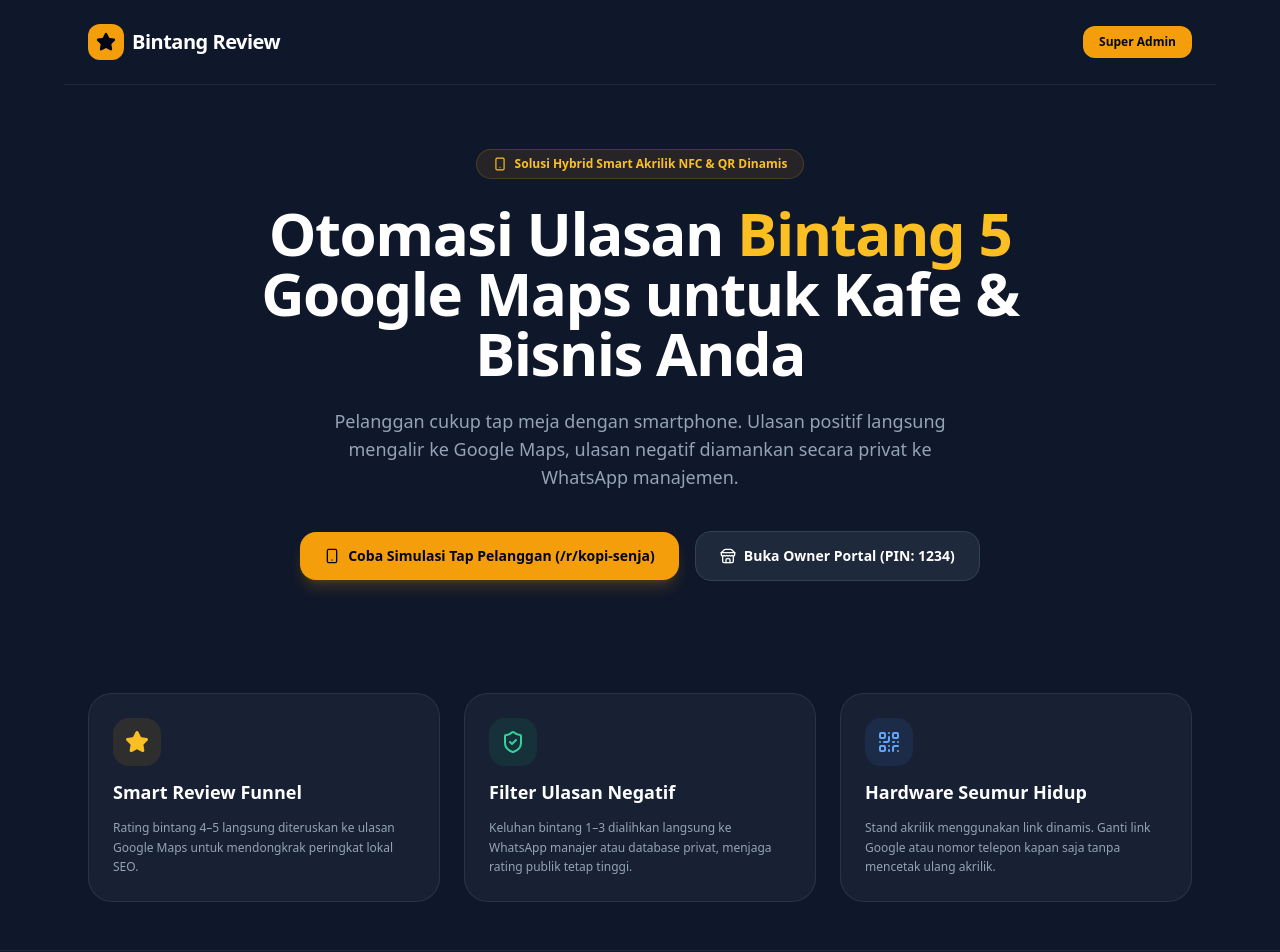
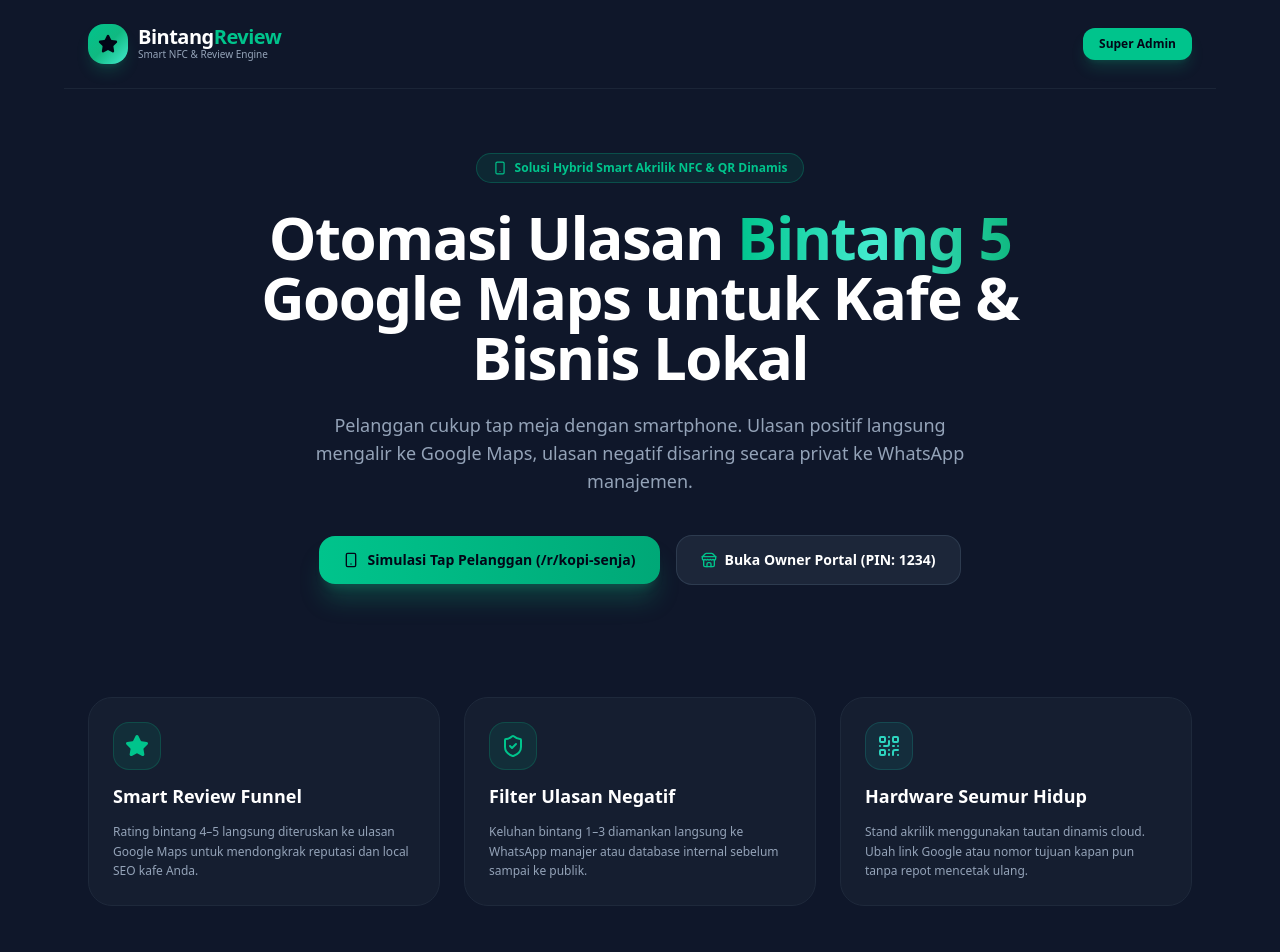
Before and after one commit to vicky5571/bintang-review, a Next.js app: page / in a window 1280 px wide. Shown: the top 952 px of the page. Built offline with nearby package versions, Linux system fonts and the light colour scheme.

Commit message:
style: apply Voney Money Manager signature emerald and teal color palette

```diff
--- a/src/app/globals.css
+++ b/src/app/globals.css
@@ -3,13 +3,25 @@
 @tailwind utilities;
 
 :root {
-  --background: #f8fafc;
-  --foreground: #0f172a;
+  --background: #ffffff;
+  --foreground: #171717;
+  --primary: #00c48c;
+  --primary-light: #44ebcf;
+  --primary-dark: #00a877;
+  --success: #00c48c;
+  --danger: #ef4444;
+  --warning: #f59e0b;
+  --muted: #6b7280;
+  --border: #e5e7eb;
+  --card: #ffffff;
+  --card-foreground: #171717;
 }
 
 body {
   color: var(--foreground);
   background: var(--background);
   font-family: system-ui, -apple-system, BlinkMacSystemFont, 'Segoe UI', Roboto, sans-serif;
+  -webkit-font-smoothing: antialiased;
+  -moz-osx-font-smoothing: grayscale;
   -webkit-tap-highlight-color: transparent;
 }
--- a/src/app/page.tsx
+++ b/src/app/page.tsx
@@ -1,22 +1,27 @@
 import Link from 'next/link';
-import { Star, Smartphone, ShieldCheck, QrCode, ArrowRight, BarChart3, Store } from 'lucide-react';
+import { Star, Smartphone, ShieldCheck, QrCode, ArrowRight, Store } from 'lucide-react';
 
 export default function HomePage() {
   return (
-    <main className="min-h-screen bg-slate-900 text-white flex flex-col justify-between">
+    <main className="min-h-screen bg-[#0f172a] text-white flex flex-col justify-between">
       {/* Navbar */}
-      <header className="px-6 py-6 border-b border-slate-800 flex items-center justify-between max-w-6xl mx-auto w-full">
-        <div className="flex items-center gap-2">
-          <div className="w-9 h-9 rounded-xl bg-amber-500 text-slate-950 flex items-center justify-center font-black">
-            <Star className="w-5 h-5 fill-slate-950" />
+      <header className="px-6 py-6 border-b border-slate-800/80 flex items-center justify-between max-w-6xl mx-auto w-full">
+        <div className="flex items-center gap-2.5">
+          <div className="w-10 h-10 rounded-2xl bg-gradient-to-br from-[#00c48c] via-[#10b981] to-[#44ebcf] text-slate-950 flex items-center justify-center font-black shadow-lg shadow-emerald-500/20">
+            <Star className="w-5 h-5 fill-slate-950 text-slate-950" />
           </div>
-          <span className="font-black text-xl tracking-tight">Bintang Review</span>
+          <div className="flex flex-col">
+            <span className="font-black text-xl tracking-tight leading-none text-white">
+              Bintang<span className="text-[#00c48c]">Review</span>
+            </span>
+            <span className="text-[10px] text-slate-400 font-medium">Smart NFC & Review Engine</span>
+          </div>
         </div>
 
         <nav className="flex items-center gap-3">
           <Link
             href="/admin"
-            className="px-4 py-2 rounded-xl text-xs font-bold bg-amber-500 hover:bg-amber-400 text-slate-950 transition"
+            className="px-4 py-2 rounded-xl text-xs font-bold bg-[#00c48c] hover:bg-[#00a877] text-slate-950 transition shadow-lg shadow-emerald-500/20"
           >
             Super Admin
           </Link>
@@ -25,16 +30,20 @@
 
       {/* Hero Section */}
       <div className="max-w-4xl mx-auto px-6 py-16 text-center space-y-6">
-        <div className="inline-flex items-center gap-2 px-4 py-1.5 rounded-full bg-amber-500/10 border border-amber-500/20 text-amber-400 text-xs font-semibold">
+        <div className="inline-flex items-center gap-2 px-4 py-1.5 rounded-full bg-[#00c48c]/10 border border-[#00c48c]/25 text-[#00c48c] text-xs font-semibold">
           <Smartphone className="w-3.5 h-3.5" /> Solusi Hybrid Smart Akrilik NFC & QR Dinamis
         </div>
 
         <h1 className="text-4xl sm:text-6xl font-black tracking-tight leading-tight">
-          Otomasi Ulasan <span className="text-amber-400">Bintang 5</span> Google Maps untuk Kafe & Bisnis Anda
+          Otomasi Ulasan{' '}
+          <span className="text-transparent bg-clip-text bg-gradient-to-r from-[#00c48c] via-[#44ebcf] to-[#10b981]">
+            Bintang 5
+          </span>{' '}
+          Google Maps untuk Kafe & Bisnis Lokal
         </h1>
 
         <p className="text-base sm:text-lg text-slate-400 max-w-2xl mx-auto">
-          Pelanggan cukup tap meja dengan smartphone. Ulasan positif langsung mengalir ke Google Maps, ulasan negatif diamankan secara privat ke WhatsApp manajemen.
+          Pelanggan cukup tap meja dengan smartphone. Ulasan positif langsung mengalir ke Google Maps, ulasan negatif disaring secara privat ke WhatsApp manajemen.
         </p>
 
         {/* Demo Action Buttons */}
@@ -42,56 +51,56 @@
           <Link
             href="/r/kopi-senja"
             target="_blank"
-            className="px-6 py-3.5 bg-amber-500 hover:bg-amber-400 text-slate-950 font-bold rounded-2xl flex items-center gap-2 shadow-lg shadow-amber-500/20 transition active:scale-95 text-sm"
+            className="px-6 py-3.5 bg-gradient-to-r from-[#00c48c] to-[#00a877] hover:brightness-110 text-slate-950 font-bold rounded-2xl flex items-center gap-2 shadow-xl shadow-emerald-500/25 transition active:scale-95 text-sm"
           >
-            <Smartphone className="w-4 h-4" /> Coba Simulasi Tap Pelanggan (/r/kopi-senja)
+            <Smartphone className="w-4 h-4" /> Simulasi Tap Pelanggan (/r/kopi-senja)
           </Link>
 
           <Link
             href="/portal/kopi-senja"
             target="_blank"
-            className="px-6 py-3.5 bg-slate-800 hover:bg-slate-700 text-white font-bold rounded-2xl flex items-center gap-2 border border-slate-700 transition active:scale-95 text-sm"
+            className="px-6 py-3.5 bg-slate-800/90 hover:bg-slate-800 text-white font-bold rounded-2xl flex items-center gap-2 border border-slate-700/80 transition active:scale-95 text-sm"
           >
-            <Store className="w-4 h-4" /> Buka Owner Portal (PIN: 1234)
+            <Store className="w-4 h-4 text-[#00c48c]" /> Buka Owner Portal (PIN: 1234)
           </Link>
         </div>
       </div>
 
-      {/* 3 Pillars Showcase */}
+      {/* 3 Pillars Showcase with Voney Style Cards */}
       <div className="max-w-6xl mx-auto px-6 py-12 grid grid-cols-1 sm:grid-cols-3 gap-6 w-full">
-        <div className="bg-slate-800/60 border border-slate-700/60 p-6 rounded-3xl space-y-3">
-          <div className="w-12 h-12 rounded-2xl bg-amber-500/10 text-amber-400 flex items-center justify-center">
-            <Star className="w-6 h-6 fill-amber-400" />
+        <div className="bg-slate-800/40 border border-slate-800 hover:border-emerald-500/30 p-6 rounded-3xl space-y-3 transition duration-300">
+          <div className="w-12 h-12 rounded-2xl bg-[#00c48c]/10 text-[#00c48c] flex items-center justify-center border border-[#00c48c]/20">
+            <Star className="w-6 h-6 fill-[#00c48c]" />
           </div>
           <h3 className="font-bold text-lg text-white">Smart Review Funnel</h3>
           <p className="text-xs text-slate-400 leading-relaxed">
-            Rating bintang 4–5 langsung diteruskan ke ulasan Google Maps untuk mendongkrak peringkat lokal SEO.
+            Rating bintang 4–5 langsung diteruskan ke ulasan Google Maps untuk mendongkrak reputasi dan local SEO kafe Anda.
           </p>
         </div>
 
-        <div className="bg-slate-800/60 border border-slate-700/60 p-6 rounded-3xl space-y-3">
-          <div className="w-12 h-12 rounded-2xl bg-emerald-500/10 text-emerald-400 flex items-center justify-center">
+        <div className="bg-slate-800/40 border border-slate-800 hover:border-emerald-500/30 p-6 rounded-3xl space-y-3 transition duration-300">
+          <div className="w-12 h-12 rounded-2xl bg-[#00c48c]/10 text-[#00c48c] flex items-center justify-center border border-[#00c48c]/20">
             <ShieldCheck className="w-6 h-6" />
           </div>
           <h3 className="font-bold text-lg text-white">Filter Ulasan Negatif</h3>
           <p className="text-xs text-slate-400 leading-relaxed">
-            Keluhan bintang 1–3 dialihkan langsung ke WhatsApp manajer atau database privat, menjaga rating publik tetap tinggi.
+            Keluhan bintang 1–3 diamankan langsung ke WhatsApp manajer atau database internal sebelum sampai ke publik.
           </p>
         </div>
 
-        <div className="bg-slate-800/60 border border-slate-700/60 p-6 rounded-3xl space-y-3">
-          <div className="w-12 h-12 rounded-2xl bg-blue-500/10 text-blue-400 flex items-center justify-center">
+        <div className="bg-slate-800/40 border border-slate-800 hover:border-emerald-500/30 p-6 rounded-3xl space-y-3 transition duration-300">
+          <div className="w-12 h-12 rounded-2xl bg-teal-500/10 text-teal-400 flex items-center justify-center border border-teal-500/20">
             <QrCode className="w-6 h-6" />
           </div>
           <h3 className="font-bold text-lg text-white">Hardware Seumur Hidup</h3>
           <p className="text-xs text-slate-400 leading-relaxed">
-            Stand akrilik menggunakan link dinamis. Ganti link Google atau nomor telepon kapan saja tanpa mencetak ulang akrilik.
+            Stand akrilik menggunakan tautan dinamis cloud. Ubah link Google atau nomor tujuan kapan pun tanpa repot mencetak ulang.
           </p>
         </div>
       </div>
 
       {/* Footer */}
-      <footer className="px-6 py-6 border-t border-slate-800 text-center text-xs text-slate-500">
+      <footer className="px-6 py-6 border-t border-slate-800/80 text-center text-xs text-slate-500">
         © 2026 Bintang Review. Solusi Reputasi & Smart NFC Bisnis Indonesia.
       </footer>
     </main>
--- a/src/app/r/[slug]/page.tsx
+++ b/src/app/r/[slug]/page.tsx
@@ -37,10 +37,10 @@
 
   // Smart Funnel Mode
   return (
-    <main className="min-h-screen bg-gradient-to-b from-amber-50/50 to-slate-100 flex flex-col justify-center px-4 py-12">
+    <main className="min-h-screen bg-gradient-to-b from-emerald-50/60 via-slate-50 to-slate-100 flex flex-col justify-center px-4 py-12">
       <FunnelRating venue={venue} />
       <footer className="text-center mt-12 text-xs text-slate-400">
-        Didukung oleh <span className="font-semibold text-slate-600">Bintang Review</span>
+        Didukung oleh <span className="font-bold text-[#00c48c]">Bintang Review</span>
       </footer>
     </main>
   );
--- a/src/components/AdminVenueModal.tsx
+++ b/src/components/AdminVenueModal.tsx
@@ -213,14 +213,14 @@
                 type="checkbox"
                 checked={formData.is_active}
                 onChange={(e) => setFormData({ ...formData, is_active: e.target.checked })}
-                className="w-4 h-4 rounded text-amber-600 focus:ring-amber-500"
+                className="w-4 h-4 rounded text-[#00c48c] focus:ring-[#00c48c]"
               />
               <span className="text-xs font-medium text-slate-700">Status Stand Akrilik Aktif</span>
             </label>
 
             <button
               type="submit"
-              className="px-5 py-2.5 bg-slate-900 text-white font-semibold rounded-xl flex items-center gap-2 hover:bg-slate-800 active:scale-95"
+              className="px-5 py-2.5 bg-[#00c48c] hover:bg-[#00a877] text-slate-950 font-bold rounded-xl flex items-center gap-2 shadow-md shadow-emerald-500/20 active:scale-95 transition"
             >
               {venue ? <Save className="w-4 h-4" /> : <Plus className="w-4 h-4" />}
               {venue ? 'Simpan Perubahan' : 'Buat Venue'}
--- a/src/components/OwnerDashboardView.tsx
+++ b/src/components/OwnerDashboardView.tsx
@@ -51,9 +51,9 @@
           <div className="bg-white p-5 rounded-2xl border border-slate-100 shadow-sm">
             <div className="flex items-center justify-between text-slate-500 mb-2">
               <span className="text-xs font-semibold uppercase">Tingkat Kepuasan</span>
-              <Star className="w-4 h-4 text-amber-500" />
+              <Star className="w-4 h-4 fill-amber-400 text-amber-400" />
             </div>
-            <div className="text-3xl font-black text-amber-500">{analytics.satisfaction_rate}%</div>
+            <div className="text-3xl font-black text-[#00c48c]">{analytics.satisfaction_rate}%</div>
             <p className="text-xs text-slate-400 mt-1">Rating 4-5 bintang langsung ke Google</p>
           </div>
 
@@ -131,7 +131,7 @@
             href={supportWaUrl}
             target="_blank"
             rel="noopener noreferrer"
-            className="flex items-center gap-1.5 px-3 py-2 bg-emerald-500 hover:bg-emerald-600 active:scale-95 text-white text-xs font-bold rounded-xl transition whitespace-nowrap shadow"
+            className="flex items-center gap-1.5 px-3.5 py-2 bg-[#00c48c] hover:bg-[#00a877] active:scale-95 text-slate-950 text-xs font-bold rounded-xl transition whitespace-nowrap shadow-md shadow-emerald-500/20"
           >
             <PhoneCall className="w-3.5 h-3.5" /> Chat Concierge
           </a>
--- a/src/components/OwnerPinModal.tsx
+++ b/src/components/OwnerPinModal.tsx
@@ -30,7 +30,7 @@
   return (
     <div className="min-h-screen bg-slate-900 flex items-center justify-center p-4">
       <div className="w-full max-w-sm bg-white rounded-3xl p-8 text-center shadow-2xl">
-        <div className="w-14 h-14 bg-amber-100 rounded-2xl flex items-center justify-center mx-auto mb-4 text-amber-600">
+        <div className="w-14 h-14 bg-emerald-50 rounded-2xl flex items-center justify-center mx-auto mb-4 text-[#00c48c] border border-emerald-100/60 shadow-sm">
           <Lock className="w-7 h-7" />
         </div>
         <h2 className="text-xl font-bold text-slate-800">Owner Portal</h2>
@@ -51,14 +51,14 @@
                 setPin(e.target.value);
                 setError(false);
               }}
-              className="w-full text-center tracking-widest text-2xl py-3 border-2 rounded-xl font-bold focus:border-amber-500 focus:outline-none"
+              className="w-full text-center tracking-widest text-2xl py-3 border-2 rounded-xl font-bold focus:border-[#00c48c] focus:outline-none"
             />
             {error && <p className="text-xs text-rose-500 font-medium mt-2">PIN salah, silakan coba lagi</p>}
           </div>
 
           <button
             type="submit"
-            className="w-full py-3 bg-amber-500 hover:bg-amber-600 text-white font-bold rounded-xl flex items-center justify-center gap-2 shadow-lg shadow-amber-500/20"
+            className="w-full py-3 bg-gradient-to-r from-[#00c48c] to-[#00a877] hover:brightness-105 text-white font-bold rounded-xl flex items-center justify-center gap-2 shadow-lg shadow-emerald-500/25 active:scale-98 transition"
           >
             Buka Portal <ArrowRight className="w-4 h-4" />
           </button>
--- a/src/components/QrGeneratorModal.tsx
+++ b/src/components/QrGeneratorModal.tsx
@@ -59,7 +59,7 @@
       <div className="w-full max-w-lg rounded-2xl bg-white p-6 shadow-2xl">
         <div className="flex items-center justify-between pb-3 border-b">
           <div className="flex items-center gap-2">
-            <QrCode className="w-5 h-5 text-amber-500" />
+            <QrCode className="w-5 h-5 text-[#00c48c]" />
             <h3 className="font-bold text-slate-800">Aset QR & NFC — {venue.name}</h3>
           </div>
           <button onClick={onClose} className="p-1 text-slate-400 hover:text-slate-600">
@@ -96,14 +96,14 @@
                 </button>
               </div>
               <p className="text-[11px] text-slate-400 mt-1 flex items-center gap-1">
-                <Smartphone className="w-3 h-3 text-amber-500" /> Tulis URL ini ke chip NTAG213 via aplikasi NFC Tools.
+                <Smartphone className="w-3 h-3 text-[#00c48c]" /> Tulis URL ini ke chip NTAG213 via aplikasi NFC Tools.
               </p>
             </div>
 
             <div className="pt-2 border-t flex flex-col gap-2">
               <button
                 onClick={downloadPng}
-                className="w-full py-2 px-3 bg-amber-500 hover:bg-amber-600 text-white text-xs font-semibold rounded-xl flex items-center justify-center gap-2 shadow"
+                className="w-full py-2.5 px-3 bg-[#00c48c] hover:bg-[#00a877] text-slate-950 text-xs font-bold rounded-xl flex items-center justify-center gap-2 shadow-md shadow-emerald-500/20 active:scale-98 transition"
               >
                 <Download className="w-3.5 h-3.5" /> Unduh PNG High-Res (1024px)
               </button>
```
Also changed, not shown: src/app/admin/page.tsx (+8 -8 lines), src/components/FunnelRating.tsx (+5 -5 lines), src/components/PrivateFeedbackModal.tsx (+4 -4 lines), tailwind.config.ts (+22 -5 lines), 1 other file (tests, documents, lock files or other folders).
